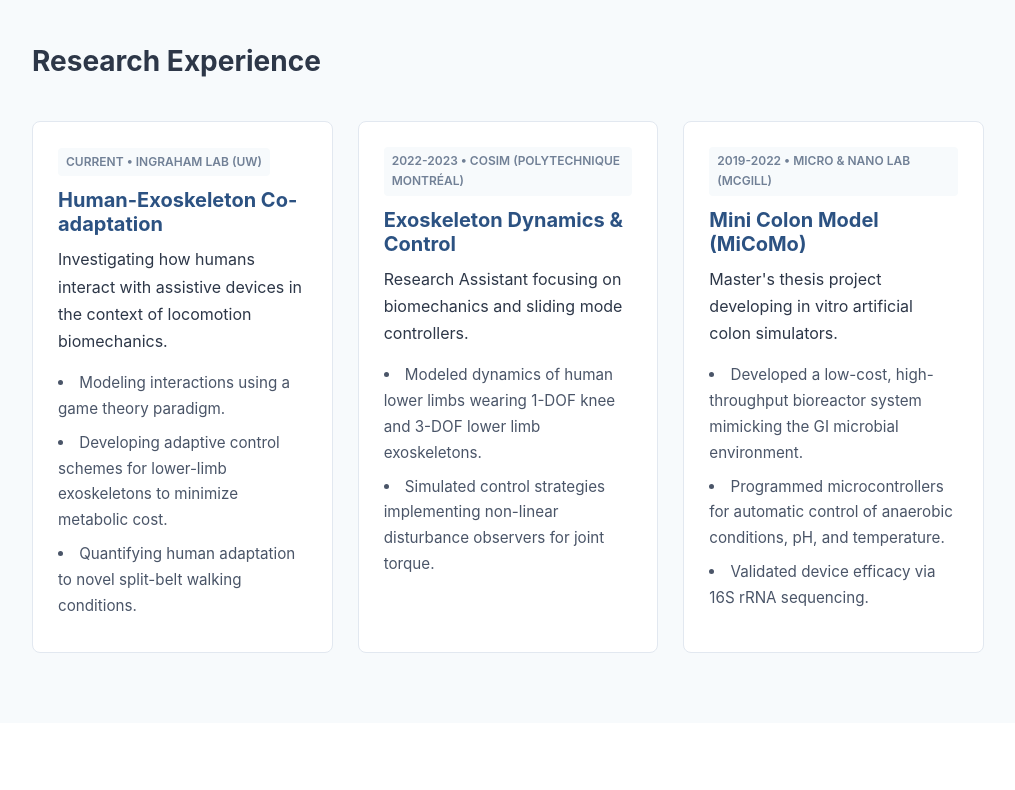
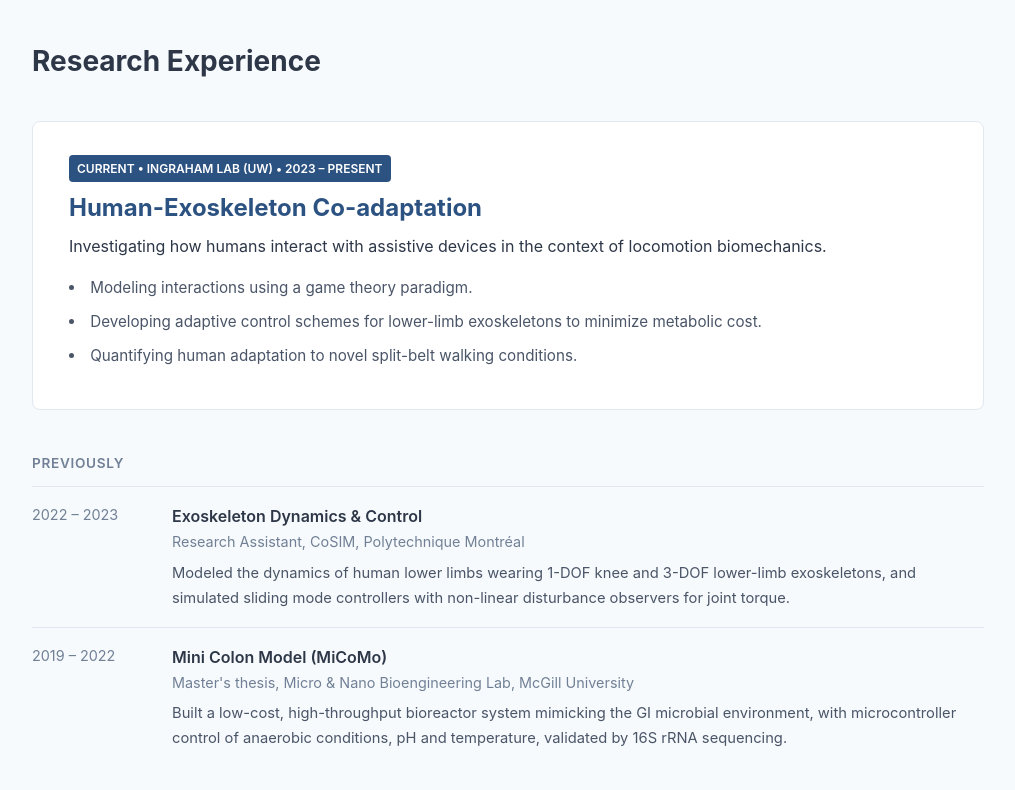
Before and after one commit to focussash/focussash.github.io, a plain HTML site: page index.html in a window 1280 px wide. Shown: the part 900-1690 px from the top of the page, without its empty margins (132-1147 px from the left). Drawn offline with Linux system fonts and the light colour scheme.

Commit message:
Feature current research; collapse past roles into a compact 'Previously' list
Co-Authored-By: Claude Opus 5.5 <noreply@anthropic.com>
Claude-Session: https://claude.ai/code/session_01CesiTtacdKuhREmAUQCLpW

```diff
--- a/index.html
+++ b/index.html
@@ -227,6 +227,57 @@
             margin-bottom: 8px;
         }
 
+        /* Current project: full width, more weight */
+        .research-current {
+            padding: 32px 36px;
+        }
+        .research-current h3 {
+            font-size: 1.5rem;
+        }
+        .role-current {
+            background: var(--primary-color);
+            color: #fff;
+            line-height: 1.6;
+        }
+
+        /* Past projects: compact, quieter timeline */
+        .previously {
+            margin: 45px 0 15px;
+            font-size: 0.85rem;
+            font-weight: 600;
+            text-transform: uppercase;
+            letter-spacing: 0.05em;
+            color: var(--text-light);
+        }
+        .past-item {
+            display: grid;
+            grid-template-columns: 120px 1fr;
+            gap: 20px;
+            padding: 16px 0;
+            border-top: 1px solid var(--border-color);
+        }
+        .past-when {
+            color: var(--text-light);
+            font-size: 0.9rem;
+            white-space: nowrap;
+        }
+        .past-title {
+            font-weight: 600;
+        }
+        .past-where {
+            color: var(--text-light);
+            font-size: 0.9rem;
+            margin-bottom: 6px;
+        }
+        .past-item p {
+            color: #4a5568;
+            font-size: 0.92rem;
+        }
+        @media (max-width: 600px) {
+            .past-item { grid-template-columns: 1fr; gap: 4px; }
+            .research-current { padding: 24px 20px; }
+        }
+
         /* Teaching & Awards Lists */
         .simple-list {
             list-style: none;
@@ -388,9 +439,8 @@
     <section id="research" style="background-color: var(--light-gray);">
         <div class="container">
             <h2>Research Experience</h2>
-            <div class="research-grid">
-                <div class="research-card">
-                    <span class="role-tag">Current • Ingraham Lab (UW)</span>
+            <div class="research-card research-current">
+                <span class="role-tag role-current">Current • Ingraham Lab (UW) • 2023 – Present</span>
                 <h3>Human-Exoskeleton Co-adaptation</h3>
                 <p>Investigating how humans interact with assistive devices in the context of locomotion biomechanics.</p>
                 <ul>
@@ -400,25 +450,23 @@
                 </ul>
             </div>
 
-                <div class="research-card">
-                    <span class="role-tag">2022-2023 • CoSIM (Polytechnique Montréal)</span>
-                    <h3>Exoskeleton Dynamics & Control</h3>
-                    <p>Research Assistant focusing on biomechanics and sliding mode controllers.</p>
-                    <ul>
-                        <li>Modeled dynamics of human lower limbs wearing 1-DOF knee and 3-DOF lower limb exoskeletons.</li>
-                        <li>Simulated control strategies implementing non-linear disturbance observers for joint torque.</li>
-                    </ul>
+            <h4 class="previously">Previously</h4>
+            <div class="past-list">
+                <div class="past-item">
+                    <div class="past-when">2022 – 2023</div>
+                    <div>
+                        <div class="past-title">Exoskeleton Dynamics & Control</div>
+                        <div class="past-where">Research Assistant, CoSIM, Polytechnique Montréal</div>
+                        <p>Modeled the dynamics of human lower limbs wearing 1-DOF knee and 3-DOF lower-limb exoskeletons, and simulated sliding mode controllers with non-linear disturbance observers for joint torque.</p>
                     </div>
-
-                <div class="research-card">
-                    <span class="role-tag">2019-2022 • Micro & Nano Lab (McGill)</span>
-                    <h3>Mini Colon Model (MiCoMo)</h3>
-                    <p>Master's thesis project developing in vitro artificial colon simulators.</p>
-                    <ul>
-                        <li>Developed a low-cost, high-throughput bioreactor system mimicking the GI microbial environment.</li>
-                        <li>Programmed microcontrollers for automatic control of anaerobic conditions, pH, and temperature.</li>
-                        <li>Validated device efficacy via 16S rRNA sequencing.</li>
-                    </ul>
+                </div>
+                <div class="past-item">
+                    <div class="past-when">2019 – 2022</div>
+                    <div>
+                        <div class="past-title">Mini Colon Model (MiCoMo)</div>
+                        <div class="past-where">Master's thesis, Micro & Nano Bioengineering Lab, McGill University</div>
+                        <p>Built a low-cost, high-throughput bioreactor system mimicking the GI microbial environment, with microcontroller control of anaerobic conditions, pH and temperature, validated by 16S rRNA sequencing.</p>
+                    </div>
                 </div>
             </div>
         </div>
```
Lines whose indentation alone changed are shown as unchanged.
